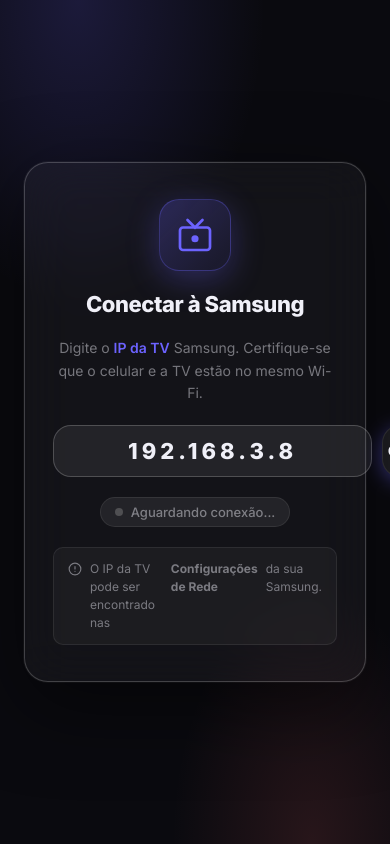
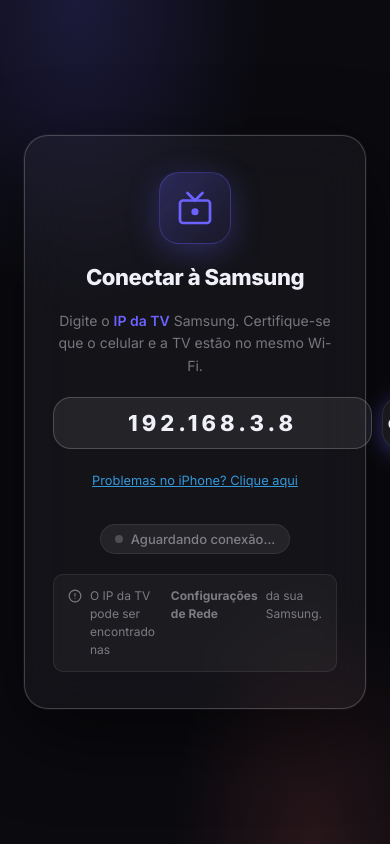
Before and after one commit to AnaBarbancho/controle_remoto, a plain HTML site: page index.html in a window 390 px wide. Drawn offline with Linux system fonts and the light colour scheme.

Commit message:
Force PWA Update: v2 and added manual iPhone fix link

```diff
--- a/index.html
+++ b/index.html
@@ -58,6 +58,12 @@
                     </svg>
                     Conectar
                 </button>
+            </div>
+
+            <div style="text-align: center; margin-bottom: 15px;">
+                <a href="#" onclick="gerarModoiPhone(); return false;"
+                    style="color: #3498db; font-size: 0.8rem; text-decoration: underline;">Problemas no iPhone? Clique
+                    aqui</a>
             </div>
 
             <div id="ssl-fix"
--- a/sw.js
+++ b/sw.js
@@ -3,7 +3,7 @@
  * Necessário para o PWA ser instalado no iPhone.
  */
 
-const CACHE_NAME = 'samsung-remote-v1';
+const CACHE_NAME = 'samsung-remote-v2';
 const ASSETS = [
     './',
     './index.html',
```
